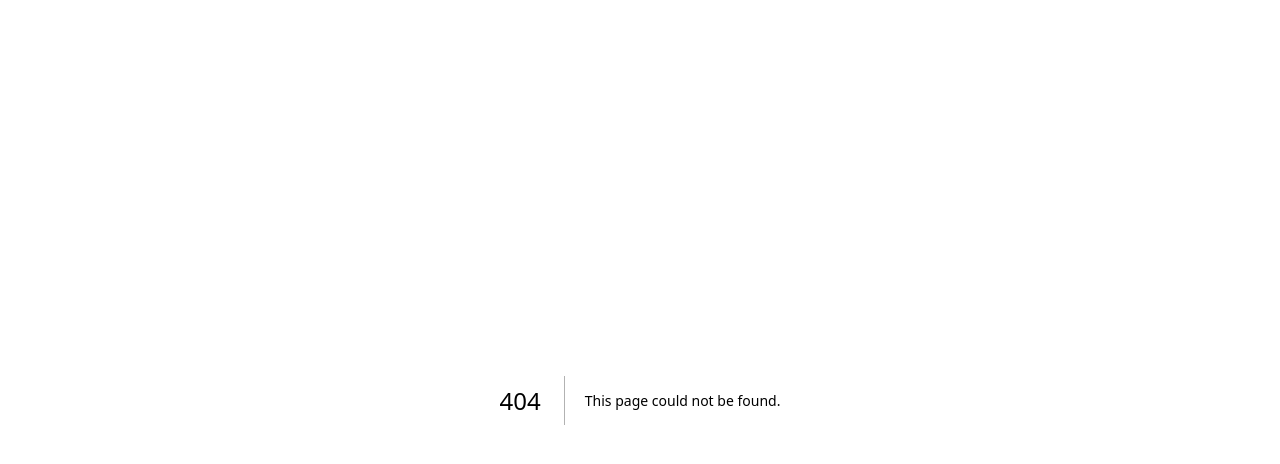
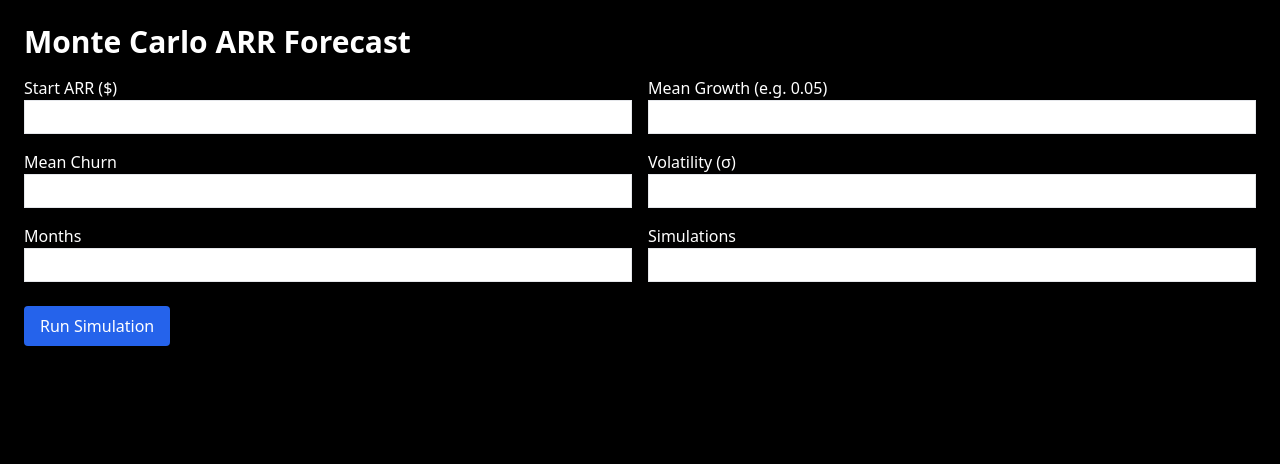
Before and after one commit to JamesBoggs/portfolio-sept-2025, a Next.js app: page /monte-carlo in a window 1280 px wide. Before the commit this address had no page. Shown: the top 464 px of the page. Built offline with nearby package versions, Linux system fonts and the light colour scheme.

Commit message:
Create monte-carlo.js

```diff
--- /dev/null
+++ b/pages/monte-carlo.js
@@ -0,0 +1,67 @@
+import { useState } from 'react';
+import dynamic from 'next/dynamic';
+const Plot = dynamic(() => import('react-plotly.js'), { ssr: false });
+
+export default function MonteCarlo() {
+  const [start, setStart] = useState(1000000);
+  const [growth, setGrowth] = useState(0.05);
+  const [churn, setChurn] = useState(0.02);
+  const [sigma, setSigma] = useState(0.03);
+  const [months, setMonths] = useState(12);
+  const [sims, setSims] = useState(5000);
+  const [data, setData] = useState([]);
+
+  const runSim = () => {
+    const arrs = [];
+    for (let s = 0; s < sims; s++) {
+      let series = [start];
+      for (let t = 1; t < months; t++) {
+        const shock = (growth - churn) + sigma * (Math.random() - 0.5);
+        series.push(series[t - 1] * (1 + shock));
+      }
+      arrs.push(series);
+    }
+    const mean = Array.from({ length: months }, (_, i) =>
+      arrs.reduce((a, b) => a + b[i], 0) / sims
+    );
+    setData(mean);
+  };
+
+  return (
+    <div className="p-6">
+      <h1 className="text-3xl font-semibold mb-4">Monte Carlo ARR Forecast</h1>
+      <div className="grid grid-cols-2 gap-4 mb-6">
+        <label>Start ARR ($)
+          <input type="number" value={start} onChange={e => setStart(+e.target.value)} className="border p-1 w-full"/>
+        </label>
+        <label>Mean Growth (e.g. 0.05)
+          <input type="number" step="0.01" value={growth} onChange={e => setGrowth(+e.target.value)} className="border p-1 w-full"/>
+        </label>
+        <label>Mean Churn
+          <input type="number" step="0.01" value={churn} onChange={e => setChurn(+e.target.value)} className="border p-1 w-full"/>
+        </label>
+        <label>Volatility (σ)
+          <input type="number" step="0.01" value={sigma} onChange={e => setSigma(+e.target.value)} className="border p-1 w-full"/>
+        </label>
+        <label>Months
+          <input type="number" value={months} onChange={e => setMonths(+e.target.value)} className="border p-1 w-full"/>
+        </label>
+        <label>Simulations
+          <input type="number" value={sims} onChange={e => setSims(+e.target.value)} className="border p-1 w-full"/>
+        </label>
+      </div>
+      <button onClick={runSim} className="bg-blue-600 text-white px-4 py-2 rounded">Run Simulation</button>
+
+      {data.length > 0 && (
+        <Plot
+          data={[{ y: data, type: 'scatter', mode: 'lines', line: { color: 'blue' } }]}
+          layout={{
+            title: 'Expected ARR Over Time',
+            xaxis: { title: 'Months' },
+            yaxis: { title: 'ARR ($)' },
+          }}
+        />
+      )}
+    </div>
+  );
+}
```
